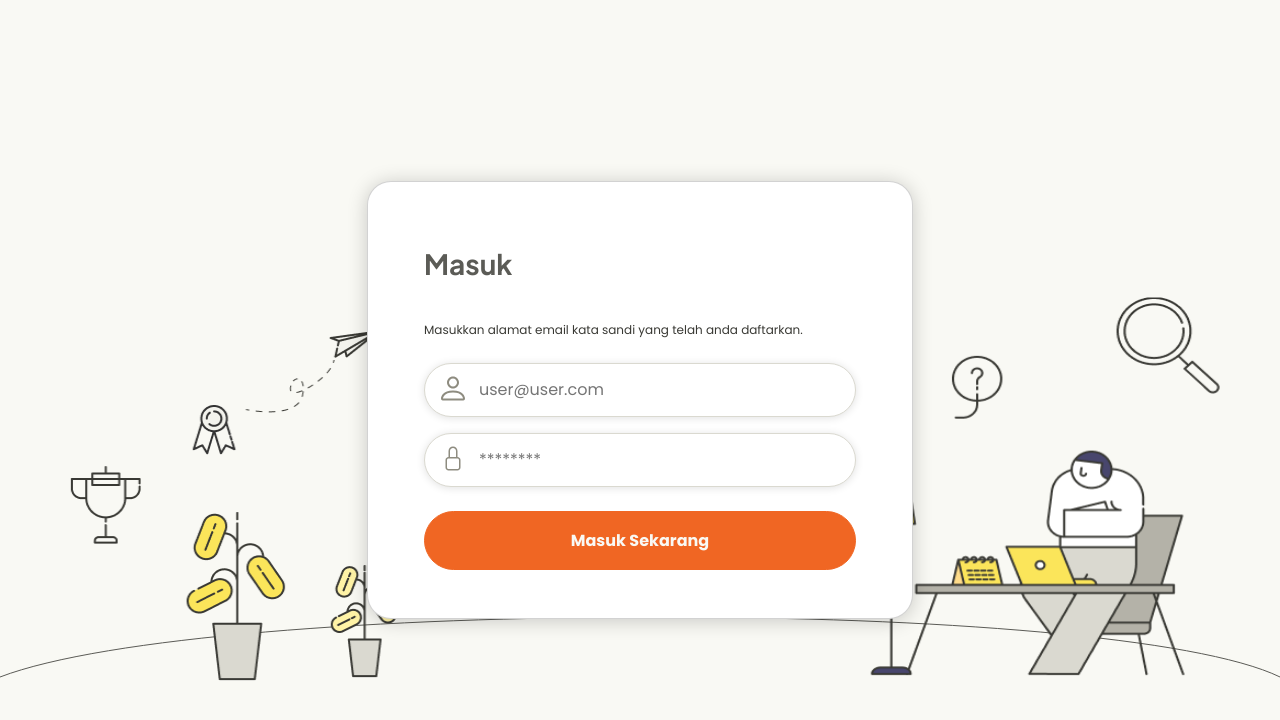
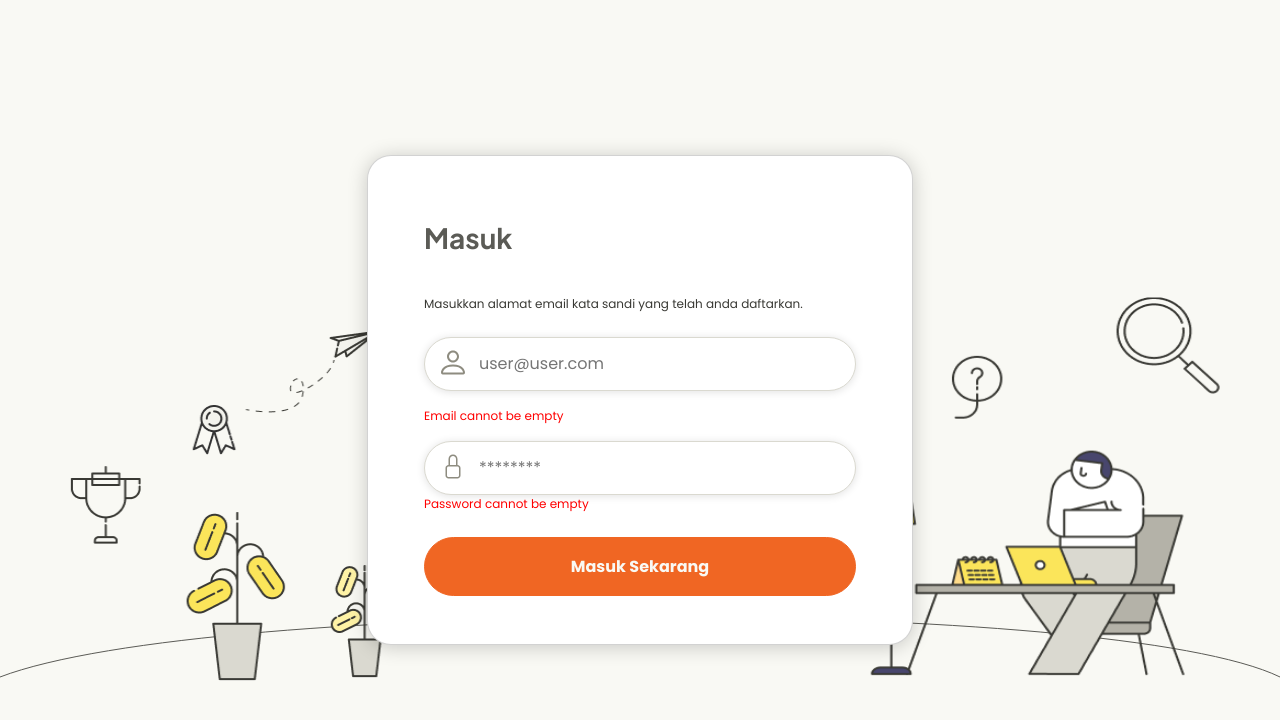
Before and after one commit to Khafidhfuadi/interview-react-project-pilih-jurusan, a React (Vite) app: page / in a window 1280 px wide. Shown: the top 720 px of the page. Built offline with nearby package versions, Linux system fonts and the light colour scheme.

Commit message:
validation form

```diff
--- a/index.html
+++ b/index.html
@@ -16,6 +16,12 @@
 <body>
   <div id="root"></div>
   <script type="module" src="/src/main.jsx"></script>
+  <script src="https://cdn.jsdelivr.net/npm/@popperjs/core@2.9.2/dist/umd/popper.min.js"
+    integrity="sha384-IQsoLXl5PILFhosVNubq5LC7Qb9DXgDA9i+tQ8Zj3iwWAwPtgFTxbJ8NT4GN1R8p" crossorigin="anonymous">
+  </script>
+  <script src="https://cdn.jsdelivr.net/npm/bootstrap@5.0.2/dist/js/bootstrap.min.js"
+    integrity="sha384-cVKIPhGWiC2Al4u+LWgxfKTRIcfu0JTxR+EQDz/bgldoEyl4H0zUF0QKbrJ0EcQF" crossorigin="anonymous">
+  </script>
 </body>
 
 </html>
--- a/src/Login.jsx
+++ b/src/Login.jsx
@@ -5,9 +5,12 @@ const Login = ({ onLogin }) => {
   // const { login } = useAuth();
   const [email, setEmail] = React.useState("");
   const [password, setPassword] = React.useState("");
+  const [errorMessage, setErrorMessage] = React.useState("");
+  const [errorEmail, setErrorEmail] = React.useState("");
 
   const handleSubmit = async (e) => {
     e.preventDefault();
+
     try {
       const response = await axiosLogin.post("/users/authenticate", {
         email,
@@ -18,13 +21,26 @@ const Login = ({ onLogin }) => {
       localStorage.setItem("email", email);
       onLogin();
     } catch (error) {
-      console.error("Login failed:", error);
+      setErrorMessage(error.response.data.message);
+      console.log(errorMessage);
     }
   };
 
   return (
     <>
       <div className="container">
+        {errorMessage && (
+          <div className="alert alert-dismissible fade show" role="alert">
+            {errorMessage}
+            <button
+              type="button"
+              className="btn-close btn-close-white"
+              data-bs-dismiss="alert"
+              aria-label="Close"
+            ></button>
+          </div>
+        )}
+
         <img src="../public/images/line.svg" className="line-bg" alt="line" />
 
         <div className="row justify-content-center">
@@ -60,6 +76,22 @@ const Login = ({ onLogin }) => {
                       placeholder="user@user.com"
                     />
                   </div>
+                  {email === "" ? (
+                    <p>
+                      <small className="label-error">
+                        Email cannot be empty
+                      </small>
+                    </p>
+                  ) : (
+                    ""
+                  )}
+                  {email !== "" && !email.includes("@") ? (
+                    <p>
+                      <small className="label-error">Email is not valid</small>
+                    </p>
+                  ) : (
+                    ""
+                  )}
                   <div className="form-group position-relative">
                     <img
                       src="../public/images/lock-icon.svg"
@@ -74,6 +106,24 @@ const Login = ({ onLogin }) => {
                       placeholder="********"
                     />
                   </div>
+                  {password === "" ? (
+                    <p>
+                      <small className="label-error">
+                        Password cannot be empty
+                      </small>
+                    </p>
+                  ) : (
+                    ""
+                  )}
+                  {password !== "" && password.length < 6 ? (
+                    <p>
+                      <small className="label-error">
+                        Password must be at least 6 characters
+                      </small>
+                    </p>
+                  ) : (
+                    ""
+                  )}
                   <button onClick={handleSubmit} className="btn">
                     Masuk Sekarang
                   </button>
--- a/src/index.css
+++ b/src/index.css
@@ -122,6 +122,35 @@ input {
   color: var(--base-100, #f9f9f4);
 }
 
+.alert {
+  display: flex;
+  width: 30rem;
+  padding: 1rem 2rem;
+  align-items: center;
+  gap: 1rem;
+
+  position: absolute;
+  right: 2.5rem;
+  top: 3.75rem;
+
+  border-radius: 1.25rem;
+  background: var(--danger-default, #eb2811);
+
+  color: var(--light-100, #fff);
+  font-size: 0.875rem;
+  font-style: normal;
+  font-weight: 400;
+  line-height: 160%; /* 1.4rem */
+}
+
+.label-error {
+  color: #f00;
+  font-size: 0.75rem;
+  font-style: normal;
+  font-weight: 400;
+  line-height: normal;
+}
+
 /* dashboard section */
 
 .headline-text {
```
